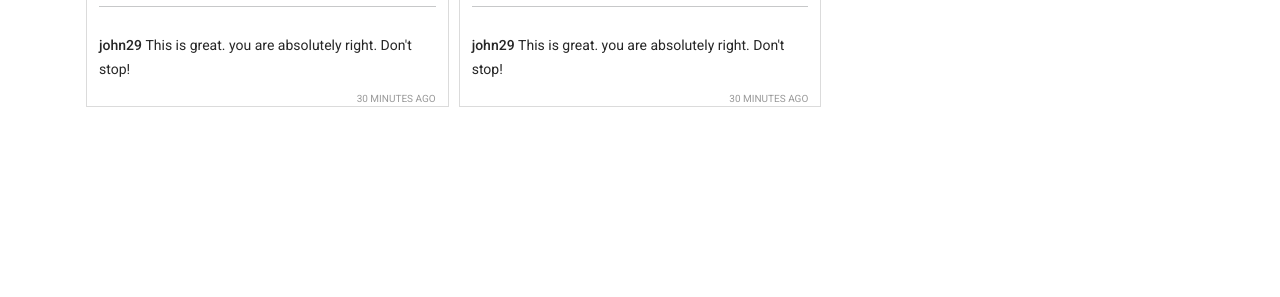
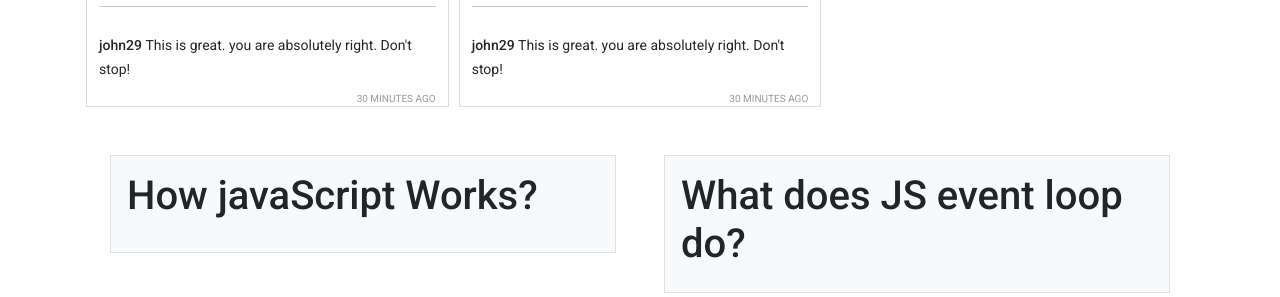
Before and after one commit to nnabicse/Instasohor-Debugging, a plain HTML site: page index.html in a window 1280 px wide. Shown: the part 1425-1722 px from the top of the page. Before the commit the page ends 1548 px from the top, so only its background shows below. Drawn offline with nearby package versions, Linux system fonts and the light colour scheme.

Commit message:
added q and a section

```diff
--- a/css/style.css
+++ b/css/style.css
@@ -244,6 +244,9 @@ img {
 #reported-post-header{
   display: none;
 }
+#q-and-a{
+  display: block;
+}
 
 #liked{
   display: none;
--- a/index.html
+++ b/index.html
@@ -78,9 +78,25 @@
             <div id="reported-parent">
                 <h1 id="reported-post-header">Reported posts</h1>
                 <div id="reported">
-
                 </div>
             </div>
+            <section class="mt-5" id="q-and-a">
+                <div class="container px-4">
+                    <div class="row gx-5">
+                      <div class="col">
+                       <div class="p-3 border bg-light"><h1>How javaScript Works?</h1>
+                    <p>
+
+                    </p></div>
+                      </div>
+                      <div class="col">
+                        <div class="p-3 border bg-light"><h1>
+                            What does JS event loop do?
+                        </h1></div>
+                      </div>
+                    </div>
+                  </div>
+            </section>
         </main>
         <footer></footer>
 
--- a/js/app.js
+++ b/js/app.js
@@ -32,12 +32,14 @@ const displayContent = (text) => {
 
 const switchTab = (id) => {
     if (id === "posts") {
+        document.getElementById("q-and-a").style.display = "block";
         document.getElementById( "reported-post-header" ).style.display = "none";
         document.getElementById( "liked-post-header" ).style.display = "none";
         document.getElementById( "posts" ).style.display = "grid";
         document.getElementById( "liked" ).style.display = "none";
         document.getElementById( "reported" ).style.display = "none";
     } else if (id === "liked") {
+        document.getElementById("q-and-a").style.display = "none";
         document.getElementById( "reported-post-header" ).style.display = "none";
         document.getElementById( "liked-post-header" ).style.display = "block";
         document.getElementById( "liked" ).style.display = "block";
@@ -46,6 +48,7 @@ const switchTab = (id) => {
 
         displayLikedPosts();
     } else {
+        document.getElementById("q-and-a").style.display = "none";
         document.getElementById( "reported-post-header" ).style.display = "block";
         document.getElementById( "liked-post-header" ).style.display = "none";
         document.getElementById( "reported" ).style.display = "block";
```
